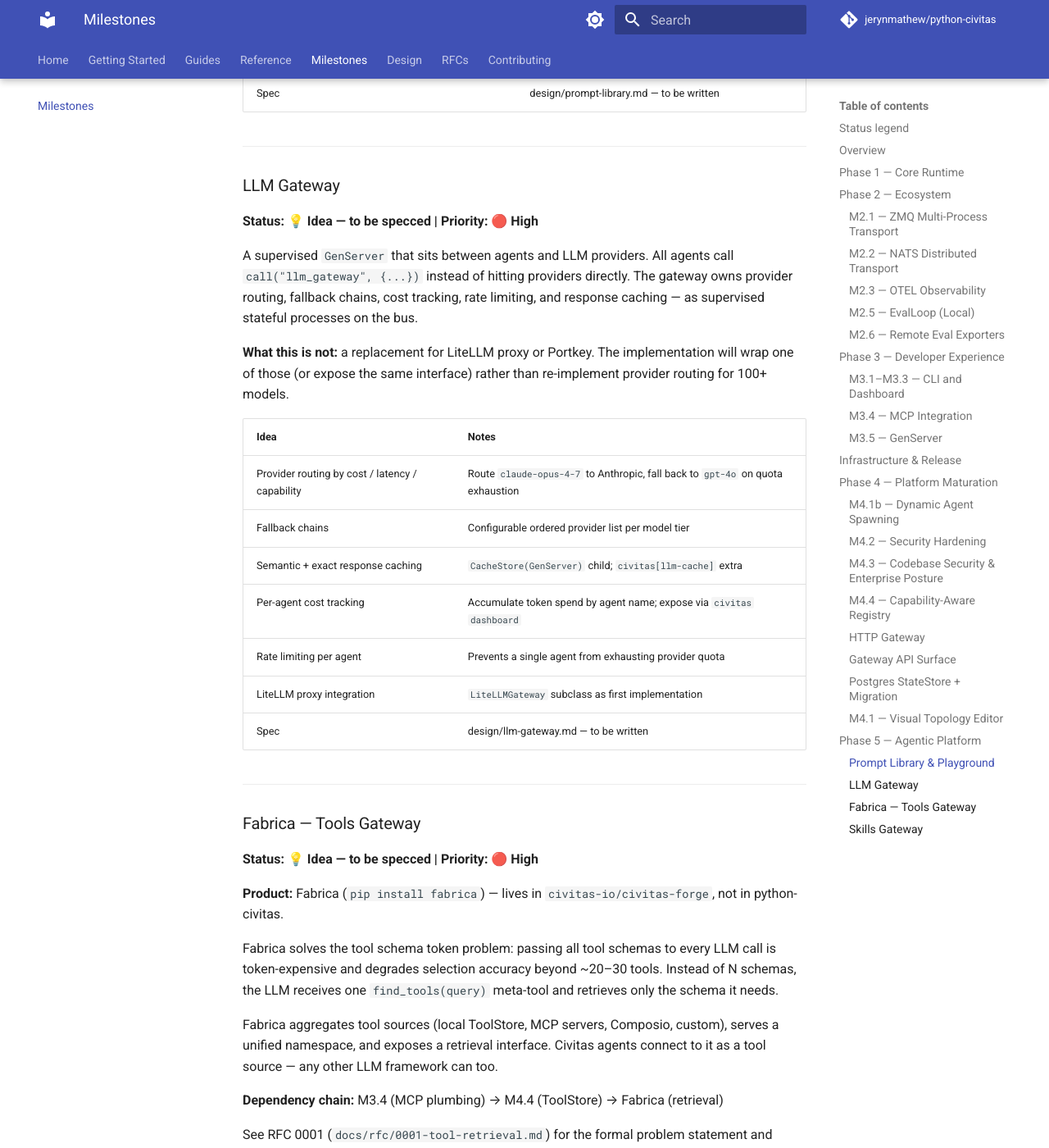
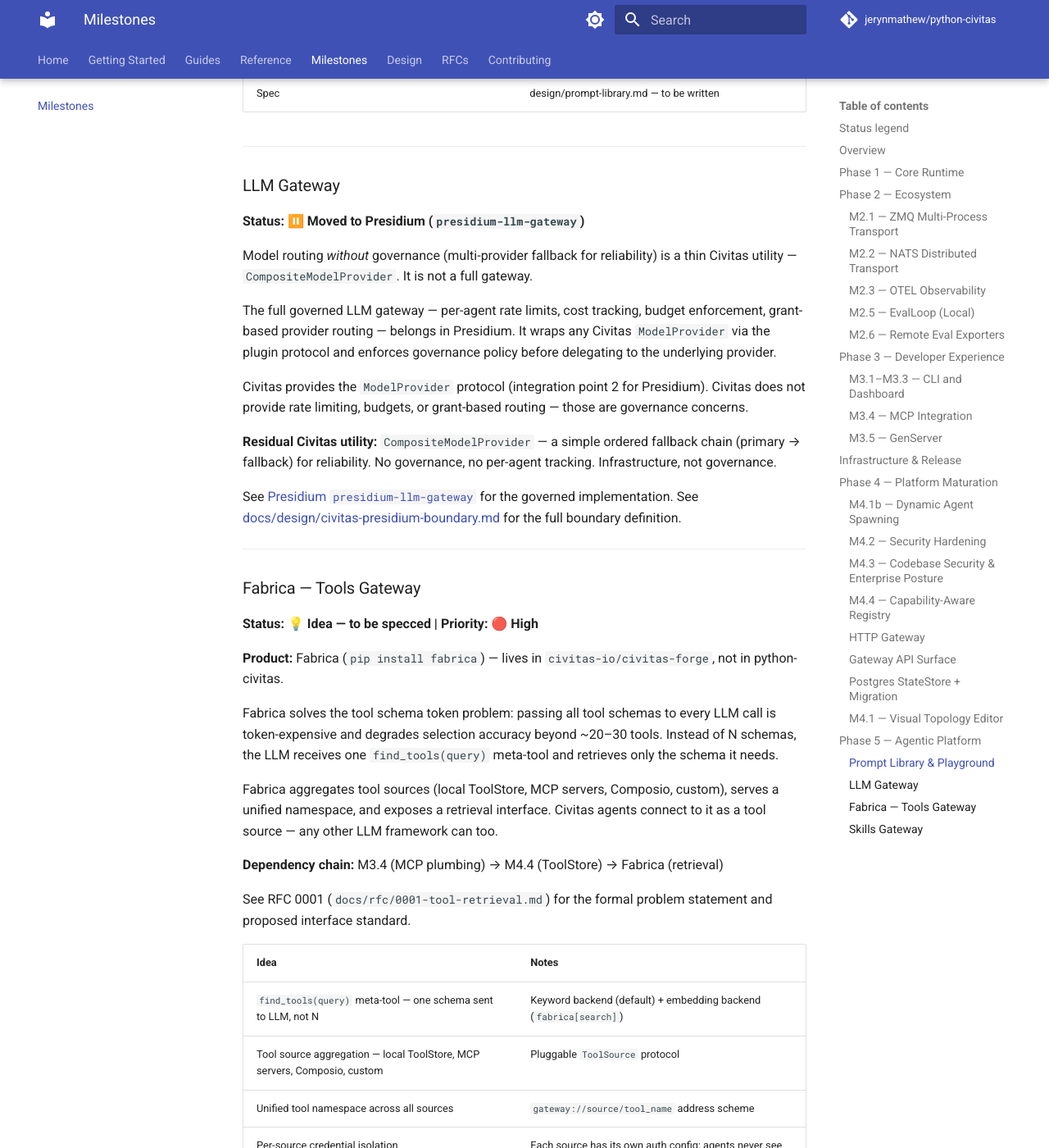
Before and after one commit to jerynmathew/python-civitas, an MkDocs documentation site: the page built from docs/milestones.md, in a window 1280 px wide and 1400 px high, scrolled down 27595 px. Shown: the whole window at 82% size. Built offline with MkDocs 1.6.1 and Material for MkDocs 9.7.7, drawn with Linux system fonts in a browser that asks for light colours; comment, search, counter and statistics services are not loaded; some of the changed text lies outside the part shown.

Commit message:
docs: Civitas-Presidium boundary doc + LLM Gateway clarification
- docs/design/civitas-presidium-boundary.md: new — authoritative
  boundary reference from the Civitas side; lists all eight integration
  points, what Civitas does not provide, capability tags vs. grants
  distinction, mTLS vs. OAuth auth separation, CompositeModelProvider
  as thin residual utility
- milestones.md: LLM Gateway milestone moved to Presidium; clarifies
  CompositeModelProvider as thin Civitas utility (reliability-only);
  links to presidium-llm-gateway and boundary doc

```diff
--- a/docs/milestones.md
+++ b/docs/milestones.md
@@ -38,7 +38,7 @@
 | 4 | [Postgres StateStore + Migration](#postgres-statestore--migration) | ✅ Completed | May 2026 |
 | 4 | [Visual Topology Editor](#m41-visual-topology-editor) | ⏸️ Deferred | — |
 | 5 | [Prompt Library & Playground](#prompt-library--playground) | 💡 Idea | v0.5+ |
-| 5 | [LLM Gateway](#llm-gateway) | 💡 Idea | v0.5+ |
+| 5 | [LLM Gateway](#llm-gateway) | ⏸️ Moved to Presidium | — |
 | 5 | [Fabrica — Tools Gateway](#fabrica--tools-gateway) | 💡 Idea | v0.5+ |
 | 5 | [Skills Gateway](#skills-gateway) | 💡 Idea | v0.5+ |
 
@@ -794,21 +794,18 @@
 
 ### LLM Gateway
 
-**Status: 💡 Idea — to be specced | Priority: 🔴 High**
+**Status: ⏸️ Moved to Presidium (`presidium-llm-gateway`)**
 
-A supervised `GenServer` that sits between agents and LLM providers. All agents call `call("llm_gateway", {...})` instead of hitting providers directly. The gateway owns provider routing, fallback chains, cost tracking, rate limiting, and response caching — as supervised stateful processes on the bus.
+Model routing *without* governance (multi-provider fallback for reliability) is a thin Civitas utility — `CompositeModelProvider`. It is not a full gateway.
 
-**What this is not:** a replacement for LiteLLM proxy or Portkey. The implementation will wrap one of those (or expose the same interface) rather than re-implement provider routing for 100+ models.
+The full governed LLM gateway — per-agent rate limits, cost tracking, budget enforcement, grant-based provider routing — belongs in Presidium. It wraps any Civitas `ModelProvider` via the plugin protocol and enforces governance policy before delegating to the underlying provider.
 
-| Idea | Notes |
-|------|-------|
-| Provider routing by cost / latency / capability | Route `claude-opus-4-7` to Anthropic, fall back to `gpt-4o` on quota exhaustion |
-| Fallback chains | Configurable ordered provider list per model tier |
-| Semantic + exact response caching | `CacheStore(GenServer)` child; `civitas[llm-cache]` extra |
-| Per-agent cost tracking | Accumulate token spend by agent name; expose via `civitas dashboard` |
-| Rate limiting per agent | Prevents a single agent from exhausting provider quota |
-| LiteLLM proxy integration | `LiteLLMGateway` subclass as first implementation |
-| Spec | design/llm-gateway.md — to be written |
+Civitas provides the `ModelProvider` protocol (integration point 2 for Presidium). Civitas does not provide rate limiting, budgets, or grant-based routing — those are governance concerns.
+
+**Residual Civitas utility:** `CompositeModelProvider` — a simple ordered fallback chain (primary → fallback) for reliability. No governance, no per-agent tracking. Infrastructure, not governance.
+
+See [Presidium `presidium-llm-gateway`](https://github.com/civitas-io/presidium/blob/main/docs/architecture/packages.md#presidium-llm-gateway) for the governed implementation.
+See [docs/design/civitas-presidium-boundary.md](design/civitas-presidium-boundary.md) for the full boundary definition.
 
 ---
 
```
Also changed, not shown: docs/design/civitas-presidium-boundary.md (added, +162 -0 lines).
